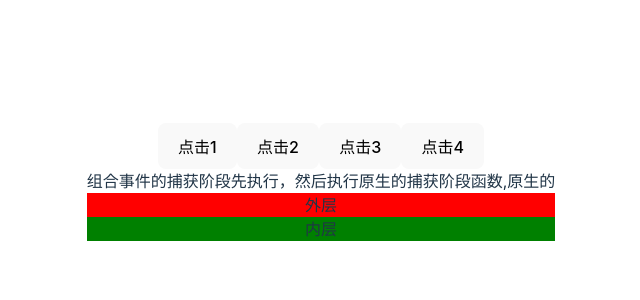
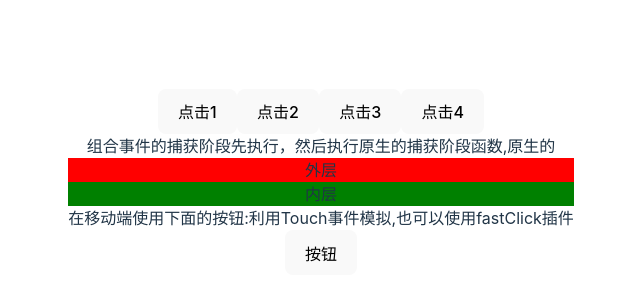
Before and after one commit to wxStart/skill-iteration, a React (Vite) app in the folder react-skill/: page / in a window 1280 px wide. Shown: the part 218-518 px from the top of the page, without its empty margins (319-959 px from the left). Built offline with nearby package versions, Linux system fonts and the light colour scheme.

Commit message:
fix： 移动端解决单机300毫秒延迟的问题

```diff
--- a/react-skill/src/components/event/Index.jsx
+++ b/react-skill/src/components/event/Index.jsx
@@ -1,4 +1,5 @@
 import Synthesis from './SynthesisEvent';
+import Touch from './Touch';
 
 export default function EventIndex() {
   const handClick1 = e => {
@@ -21,6 +22,7 @@ export default function EventIndex() {
       <br />
 
       <Synthesis></Synthesis>
+      <Touch />
     </>
   );
 }
--- /dev/null
+++ b/react-skill/src/components/event/Touch.jsx
@@ -0,0 +1,47 @@
+import React from 'react';
+
+class Touch extends React.Component {
+  onTouchStart = ev => {
+    console.log('e: ', ev);
+    ev.changedTouches; // 记录的手指操作的位置
+    console.log('ev.changedTouches: ', ev.changedTouches);
+    const finger = ev.changedTouches[0]; // pageX和 pageY距离第一屏的位置
+    this.touch = {
+      startX: finger.pageX,
+      startY: finger.pageY,
+      isMove: false,
+    };
+  };
+  onTouchMove = ev => {
+    const finger = ev.changedTouches[0];
+    const { startX, startY } = this.touch;
+    let changeX = finger.pageX - startX;
+    let changeY = finger.pageY - startY;
+    if (Math.abs(changeX) || Math.abs(changeY)) {
+      this.touch.isMove = true;
+    }
+  };
+  onTouchEnd = () => {
+    const { isMove } = this.touch;
+
+    if (isMove) {
+      console.log('滑动事件');
+      return;
+    }
+    console.log('是点击事件');
+  };
+  render() {
+    return (
+      <>
+        <div>在移动端使用下面的按钮:利用Touch事件模拟,也可以使用fastClick插件</div>
+        <div>
+          <button onTouchStart={this.onTouchStart} onTouchMove={this.onTouchMove} onTouchEnd={this.onTouchEnd}>
+            按钮
+          </button>
+        </div>
+      </>
+    );
+  }
+}
+
+export default Touch;
```
